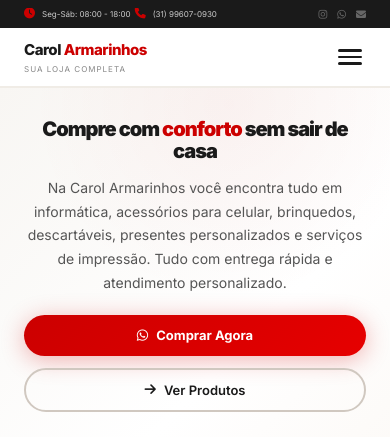
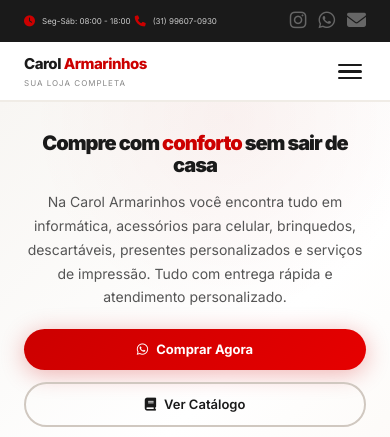
Before and after one commit to carolarmarinhosbh-cyber/siteprincipal, a plain HTML site: page index.html in a window 390 px wide. Shown: the top 437 px of the page. Drawn offline with Linux system fonts and the light colour scheme.

Commit message:
Update index.html

```diff
--- a/index.html
+++ b/index.html
@@ -143,14 +143,14 @@
 
         .top-bar .social {
             display: flex;
-            gap: 10px;
+            gap: 12px;
             flex-shrink: 0;
         }
 
         .top-bar .social a {
             color: #666;
             transition: color 0.3s;
-            font-size: 13px;
+            font-size: 14px;
         }
 
         .top-bar .social a:hover {
@@ -1285,7 +1285,11 @@
 
         /* Mobile */
         @media (max-width: 768px) {
-            /* Top Bar */
+            /* Top Bar - Ícones maiores */
+            .top-bar .social a {
+                font-size: 17px;
+            }
+
             .top-bar .info span {
                 font-size: 9px;
                 gap: 4px;
@@ -1293,10 +1297,6 @@
 
             .top-bar .info {
                 gap: 6px;
-            }
-
-            .top-bar .social a {
-                font-size: 11px;
             }
 
             /* Header - Menu mobile */
@@ -1546,6 +1546,11 @@
 
         /* Mobile pequeno */
         @media (max-width: 480px) {
+            /* Top Bar - Ícones ainda maiores */
+            .top-bar .social a {
+                font-size: 19px;
+            }
+
             .hero-content h1 {
                 font-size: 20px;
             }
@@ -1556,10 +1561,6 @@
 
             .top-bar .info span {
                 font-size: 8px;
-            }
-
-            .top-bar .social a {
-                font-size: 10px;
             }
 
             .top-bar .info {
@@ -1725,8 +1726,8 @@
                     <a href="https://wa.me/5531996070930?text=Olá%2C%20gostaria%20de%20fazer%20um%20pedido!" target="_blank" class="btn-primary">
                         <i class="fab fa-whatsapp"></i> Comprar Agora
                     </a>
-                    <a href="#categorias" class="btn-secondary">
-                        <i class="fas fa-arrow-right"></i> Ver Produtos
+                    <a href="https://wa.me/c/553196070930" target="_blank" class="btn-secondary">
+                        <i class="fas fa-book"></i> Ver Catálogo
                     </a>
                 </div>
                 <div class="hero-stats">
@@ -2048,7 +2049,7 @@
                     <h4>Horário</h4>
                     <ul>
                         <li><a href="#"><i class="fas fa-clock"></i> Seg-Sáb: 08:00 - 18:00</a></li>
-                        <li><a href="#"><i class="fas fa-clock"></i> Domingos/Feriados: Fechado</a></li>
+                        <li><a href="#"><i class="fas fa-clock"></i> Domingos: Fechado</a></li>
                         <li><a href="#"><i class="fas fa-id-card"></i> CNPJ: 10.648.303/0001-79</a></li>
                     </ul>
                 </div>
@@ -2102,7 +2103,7 @@
                 <span class="time">08:00 - 18:00</span>
             </div>
             <div class="schedule-item">
-                <span class="day">Domingo/Feriados</span>
+                <span class="day">Domingo</span>
                 <span class="closed">Fechado</span>
             </div>
 
@@ -2152,13 +2153,6 @@
                 }
             });
         });
-
-        // Impedir scroll horizontal
-        document.addEventListener('touchmove', function(e) {
-            if (e.target.closest('.nav-links')) {
-                return;
-            }
-        }, { passive: true });
 
         // ===== MODAL HORÁRIO =====
         const modal = document.getElementById('scheduleModal');
```
